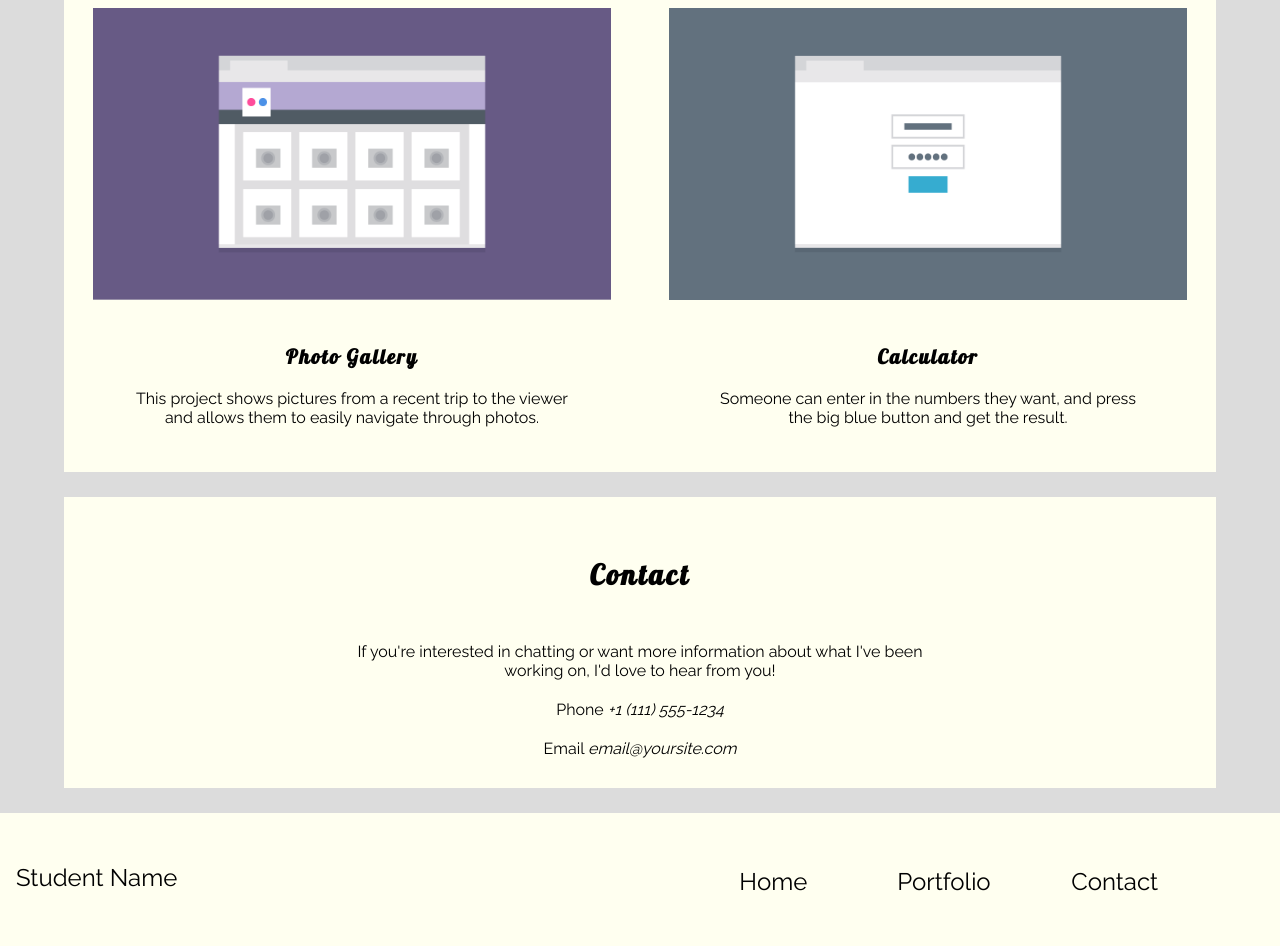
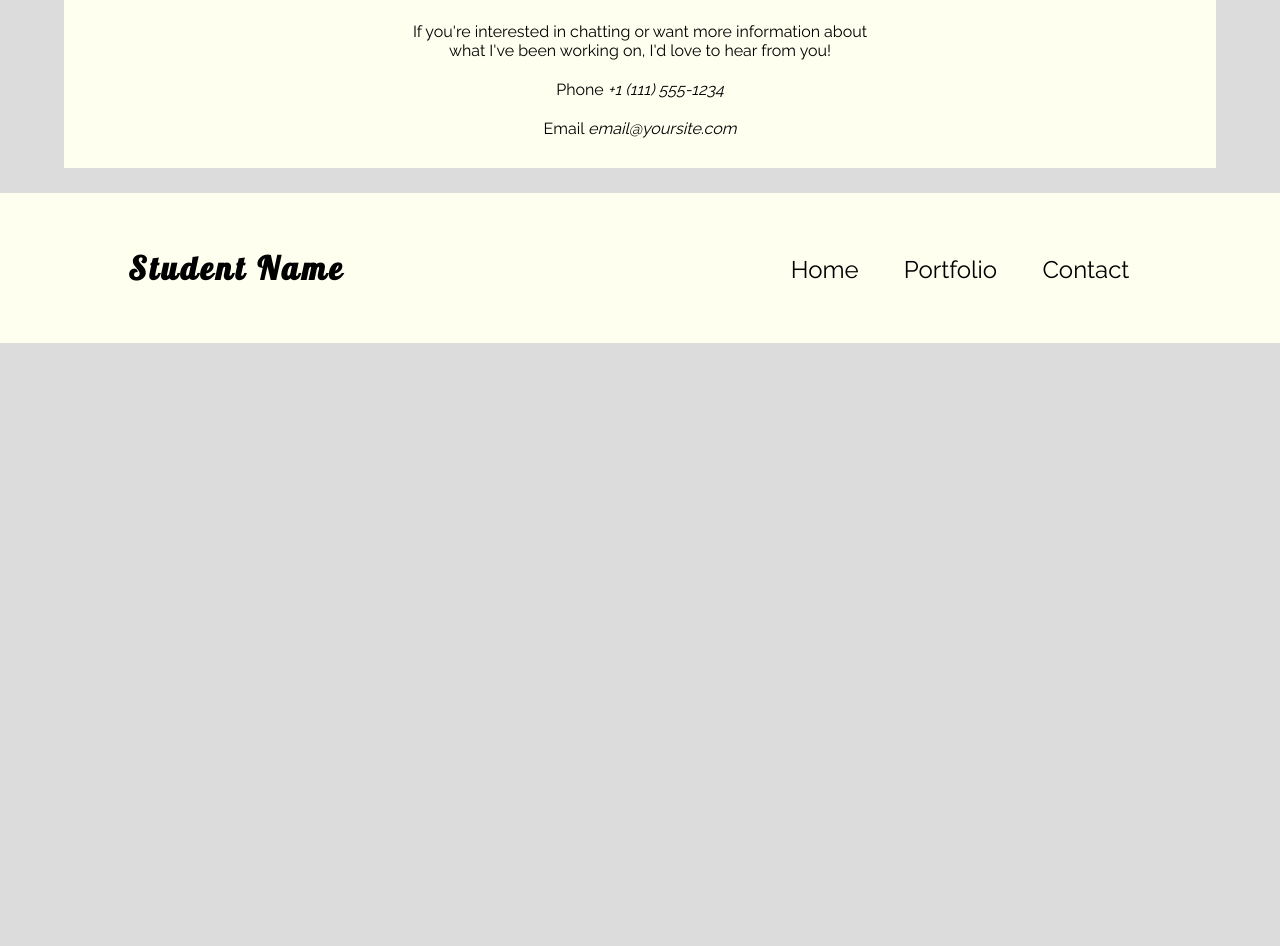
Before and after one commit to ckannawin/td-project-2, a plain HTML site: page index.html in a window 1280 px wide. Shown: the part 1487-2433 px from the top of the page. After the commit the page ends 1830 px from the top, so only its background shows below. Drawn offline with Linux system fonts and the light colour scheme.

Commit message:
Footer Debugged
Debugged the Footer for all screen sizes

```diff
--- a/css/styles.css
+++ b/css/styles.css
@@ -64,7 +64,7 @@ nav li {
     text-align: center;
     list-style-type: none;
 }
-nav li:hover{
+nav li:hover {
     font-weight: bolder;
     border: 2px solid black;
     width: 95%;
@@ -107,24 +107,45 @@ header {
     width: 75%;
     margin: 20px auto;
 }
-footer {
-    font-size: 1.5em;
-    display: flex;
-    flex-direction: row;
-    width: 100%;
-    min-height: 100px;
-    text-align: center;
-    align-content: center;
+.contact h2 {
+    margin-bottom: 25px;
 }
 
-footer p, footer a {
-    margin:  50px auto;
-    width: 45%;
-}
 .long-footer {
     display: none;
+    padding: 0;
+}
+footer {
+    display: flex;
+    justify-content: space-around;
+    flex-direction: row;
+    align-items: center;
+    width: 100%;
+    list-style-type: none;
+    margin: 0 auto;
+    padding: 0;
 }
 
+footer ul {
+    width: 90%;
+    padding: 0;
+    margin-top: 0;
+}
+footer li {
+    width: 90%;
+    font-size: 1.5em;
+    margin: 10px auto;
+    border: 1px solid black;
+    padding: 5px 0;
+    text-align: center;
+    list-style-type: none;
+}
+footer li:hover {
+    font-weight: bolder;
+    border: 2px solid black;
+    width: 95%;
+    transition: all .6s;
+}
 
 
 /* Styles for Tablet */
@@ -137,7 +158,7 @@ footer p, footer a {
     nav h1 {
         margin-bottom: 0;
     }
-    nav ul {
+    nav ul{
         display: flex;
         flex-direction: row;
         justify-content: space-around;
@@ -169,7 +190,7 @@ footer p, footer a {
     #home p {
         text-align: left;
         flex: 1;
-        margin-right: 5%;
+        margin-right: 10px;
     }
     #home img {
         width: 30%;
@@ -198,19 +219,29 @@ footer p, footer a {
     .short-footer {
         display: none;
     }
-    .long-footer {
+
+    footer {
+        justify-content: space-between;
+        flex-direction: row;
+        align-content: center;
+    }
+    footer h1 {
+        margin: auto;
+    }
+    footer .long-footer{
         display: flex;
         flex-direction: row;
         justify-content: space-around;
         width: 50%;
+        margin: 25px auto;
+        padding: 0 5%;
+    }
+    footer li {
+        border: none;
+        width: 100%;
         margin: 0 auto;
-        list-style-type: none;
-        padding-left: 5%;
-        padding-right: 5%;
-    }
-    footer li{
+        padding: 5px;
         border-top: 4px solid transparent;
-        margin: 0 auto;
     }
     footer li:hover {
         font-weight: bolder;
@@ -220,10 +251,6 @@ footer p, footer a {
         transition: all .5s ;
         margin: 0 auto;
     }
-    footer p {
-        text-align: left;
-    }
-
 }
 
 /*Styles for Desktop */
@@ -237,11 +264,45 @@ footer p, footer a {
     nav ul {
         width: 50%;
         margin: 0 auto;
-        padding-left: 5%;
-        padding-right: 5%;
+        padding-left: 10%;
+        padding-right: 10%;
+        max-width: 900px;
     }
     nav h1{
         width: 50%;
         margin: 0 auto;
+        padding-left: 10%;
     }
+
+    #home {
+        max-width: 1160px;
+    }
+    .flex div {
+        width: 33%;
+    }
+    .contact p{
+        width: 40%
+    }
+    footer{
+        flex-direction: row;
+        justify-content: space-around;
+        min-height: 150px;
+        text-align: left;
+    }
+    footer ul {
+        width: 50%;
+        margin: 0 auto;
+        padding: 0 10%;
+        max-width: 900px;
+    }
+    footer h1{
+        width: 50%;
+        margin: 0 auto;
+        padding-left: 10%;
+    }
+    ul.long-footer{
+        margin: 0;
+        padding: 0 10%;
+    }
+
 }
--- a/index.html
+++ b/index.html
@@ -73,7 +73,7 @@
         </main>
 
         <footer>
-            <p>Student Name</p>
+            <h1>Student Name</h1>
             <a href="#" class="short-footer">Back to Top</a>
             <ul class="long-footer">
                 <a href="#"><li>Home</li></a>
```
